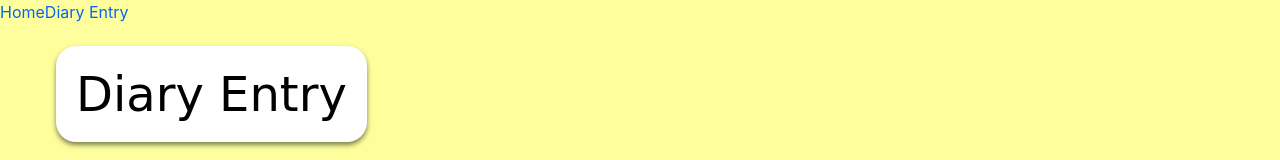
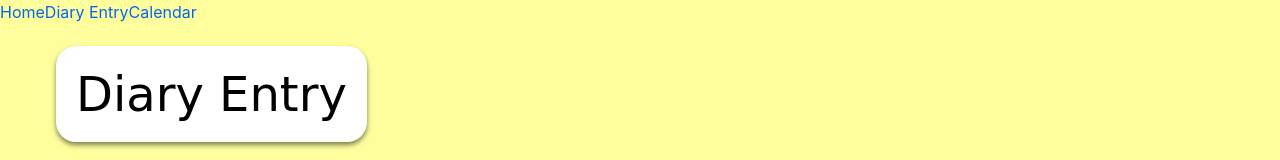
Before and after one commit to Mcray3000/307_MyDiary_Nibble, a React (Vite) app in the folder packages/react-frontend/: page /diary in a window 1280 px wide. Shown: the top 160 px of the page. Built offline with nearby package versions, Linux system fonts and the light colour scheme; no server answers.

Commit message:
add page

```diff
--- a/packages/react-frontend/src/MyApp.jsx
+++ b/packages/react-frontend/src/MyApp.jsx
@@ -1,8 +1,9 @@
 // src/MyApp.jsx
 import React, { useState, useEffect } from "react";
-import Form from "./Form.jsx";
 import { BrowserRouter as Router, Route, Routes, Link } from "react-router-dom";
 import DiaryEntry from "./DiaryEntry.jsx";
+import Calendar from "./Calendar.jsx";
+import Form from "./Form.jsx";
 
 function MyApp() {
   const [characters, setCharacters] = useState([]);
@@ -76,12 +77,14 @@ function MyApp() {
       <nav>
         <Link to="/">Home</Link>
         <Link to="/diary">Diary Entry</Link>
+        <Link to="/calendar">Calendar</Link>
       </nav>
       <div className="container">
         {location.pathname === "/" && message && <p>{message}</p>}
         <Routes>
           <Route path="/" element={<Form handleSubmit={updateList} />} />
           <Route path="/diary" element={<DiaryEntry />} />
+          <Route path="/calendar" element={<Calendar />} />
         </Routes>
       </div>
     </Router>
```
